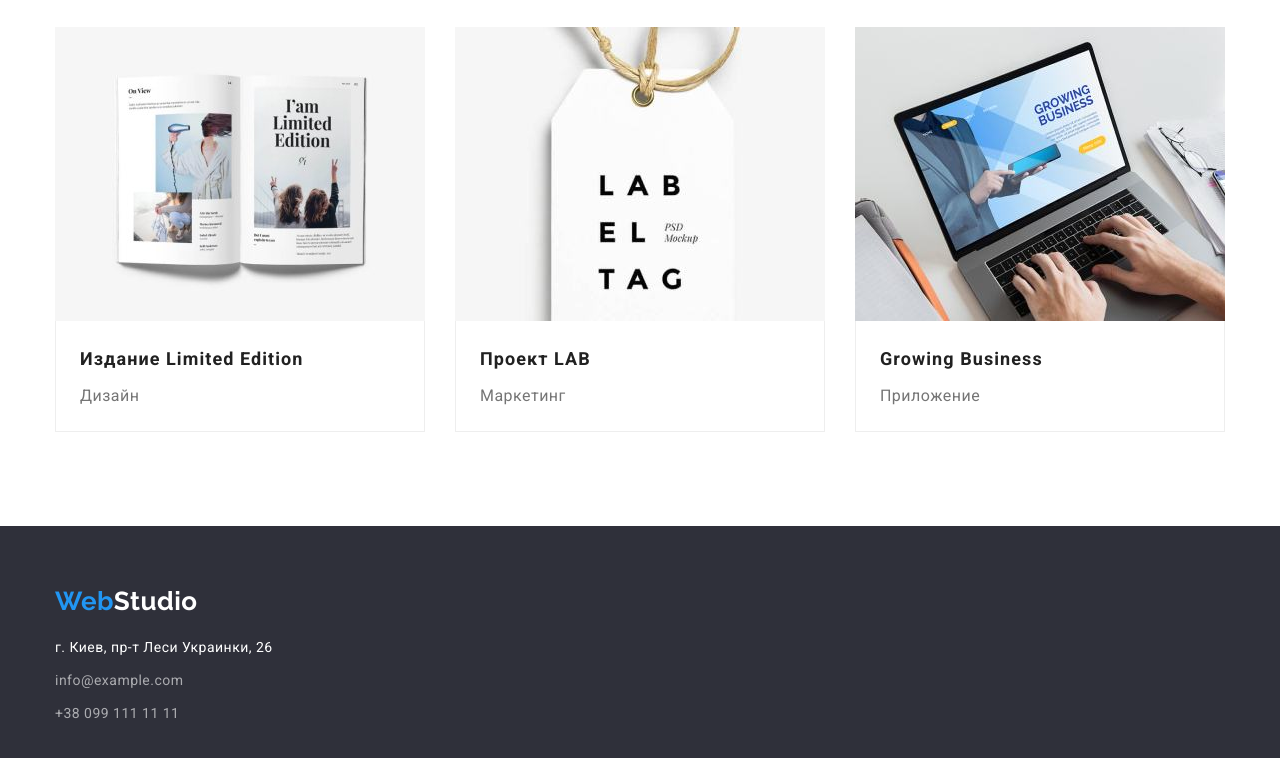
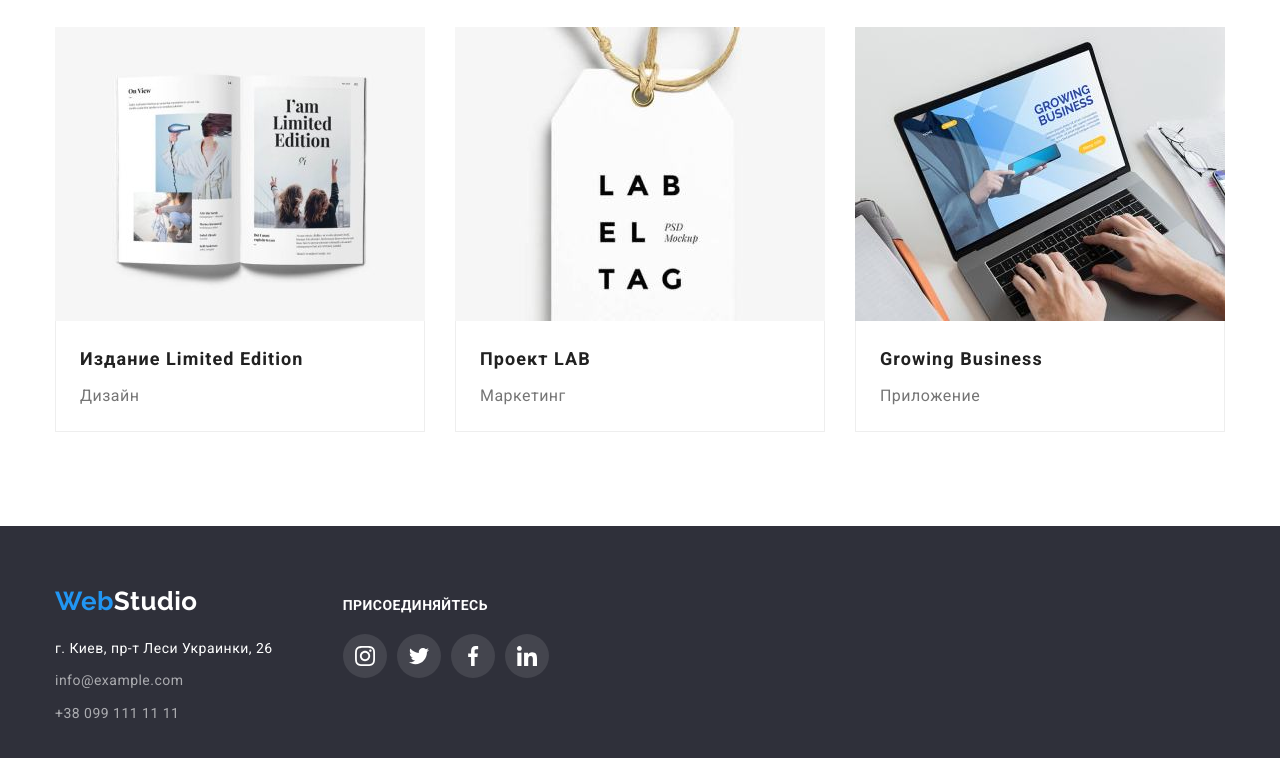
Before and after one commit to MViktoriia/goit-markup-hw-04, a plain HTML site: page portfolio.html in a window 1280 px wide. Shown: the part 1106-1864 px from the top of the page. Drawn offline with nearby package versions, Linux system fonts and the light colour scheme.

Commit message:
Добавляет разметку и стили согласно ДЗ4(до конца)

```diff
--- a/css/styles.css
+++ b/css/styles.css
@@ -21,6 +21,8 @@
   --dark-background-color: #2f303a;
   --header-line-boder-color: #ECECEC;
   --card-border-color: #EEEEEE;
+  --icon-color: #AFB1B8;
+  --footer-social-icon-bg-color: rgba(255, 255, 255, 0.1);
 }
 
 body {
@@ -241,7 +243,6 @@ img {
 .features
 
 .features-icon {
-
   width: 70px;
   height: 70px;
 }
@@ -391,7 +392,7 @@ img {
 .social-icon {
   width: 20px;
   height: 20px;
-  fill: #AFB1B8;
+  fill: var(--icon-color);
 }
 
 .social-link:hover,
@@ -437,14 +438,14 @@ img {
   align-items: center;
   padding-top: 16px;
   padding-bottom: 16px;
-  border: 1px solid #AFB1B8;
+  border: 1px solid var(--icon-color);
   border-radius: 4px;
 }
 
 .clients-icon {
   width: 106px;
   height: 60px;
-  fill: #AFB1B8 ;
+  fill: var(--icon-color) ;
 }
 
 .clients-list-link:hover,
@@ -501,6 +502,31 @@ img {
   color: var(--accent-color);
 }
 
+.footer-info {
+  display: flex;
+  align-items: baseline;
+}
+
+.footer-right {
+  margin-left: 70px;
+}
+
+.footer-social-list-title {
+font-size: 14px;
+line-height: 1.14;
+text-transform: uppercase;
+color: var(--primary-light-text-color);
+margin-bottom: 20px
+}
+
+.social-link-footer {
+  background-color: var(--footer-social-icon-bg-color) ;
+}
+
+.social-icon-footer {
+  fill: var(--primary-light-text-color);
+}
+
 /* Portfolio */
 
 .portfolio
@@ -535,6 +561,8 @@ img {
 .portfolio .filter-button:focus {
   color: var(--primary-light-text-color);
   background-color: var(--accent-color);
+  box-shadow: 0px 3px 1px rgba(0, 0, 0, 0.1), 0px 1px 2px rgba(0, 0, 0, 0.08),
+    0px 2px 2px rgba(0, 0, 0, 0.12);
 }
 
 .portfolio-list {
@@ -548,7 +576,12 @@ img {
   margin-left: 30px;
   margin-bottom: 30px;
   flex-basis: calc(100% / 3 - 30px);
-  }
+}
+
+.portfolio-item:hover,
+.portfolio-item:focus {
+  box-shadow: 0px 1px 1px rgba(0, 0, 0, 0.12), 0px 4px 4px rgba(0, 0, 0, 0.06), 1px 4px 6px rgba(0, 0, 0, 0.16);
+}
 
 .portfolio-item-title {
   font-weight: 700;
--- a/portfolio.html
+++ b/portfolio.html
@@ -43,11 +43,17 @@
         <ul class="header-contacts-list list">
           <li class="header-contacts-item">
             <a href="mailto:info@devstudio.com" class="link"
+              ><svg class="icon-header" width="16" height="12">
+                <use href="./images/sprite.svg#icon-envelope"></use></svg
               >info@devstudio.com</a
             >
           </li>
           <li class="header-contacts-item">
-            <a href="tel:+380961111111" class="link">+38 096 111 11 11</a>
+            <a href="tel:+380961111111" class="link"
+              ><svg class="icon-header" width="10" height="16">
+                <use href="./images/sprite.svg#icon-smartphone"></use></svg
+              >+38 096 111 11 11</a
+            >
           </li>
         </ul>
       </div>
@@ -221,7 +227,8 @@
     </main>
     <!-- Футер -->
     <footer class="footer">
-      <div class="container">
+      <div class="container footer-info">
+        <div class="footer-left">
           <a href="./index.html" class="logo link footer-logo"
             >Web<span class="footer-logo-accent">Studio</span></a
           >
@@ -229,7 +236,9 @@
             <p class="footer-address">г. Киев, пр-т Леси Украинки, 26</p>
             <ul class="footer-address-list list">
               <li class="footer-address-item">
-              <a href="mailto:info@example.com" class="footer-address-link link"
+                <a
+                  href="mailto:info@example.com"
+                  class="footer-address-link link"
                   >info@example.com</a
                 >
               </li>
@@ -241,6 +250,36 @@
             </ul>
           </address>
         </div>
+        <div class="footer-right">
+          <h3 class="footer-social-list-title">присоединяйтесь</h3>
+          <ul class="social-list list">
+            <li class="social-item">
+              <a href="" class="social-link-footer social-link link"
+                ><svg class="social-icon social-icon-footer">
+                  <use href="./images/sprite.svg#icon-instagram"></use></svg
+              ></a>
+            </li>
+            <li class="social-item">
+              <a href="" class="social-link-footer social-link link"
+                ><svg class="social-icon social-icon-footer">
+                  <use href="./images/sprite.svg#icon-twitter"></use></svg
+              ></a>
+            </li>
+            <li class="social-item">
+              <a href="" class="social-link-footer social-link link"
+                ><svg class="social-icon social-icon-footer">
+                  <use href="./images/sprite.svg#icon-facebook"></use></svg
+              ></a>
+            </li>
+            <li class="social-item">
+              <a href="" class="social-link-footer social-link link"
+                ><svg class="social-icon social-icon-footer">
+                  <use href="./images/sprite.svg#icon-linkedin"></use></svg
+              ></a>
+            </li>
+          </ul>
+        </div>
+      </div>
     </footer>
   </body>
 </html>
```
Also changed, not shown: index.html (+36 -3 lines). Lines whose indentation alone changed are shown as unchanged.
